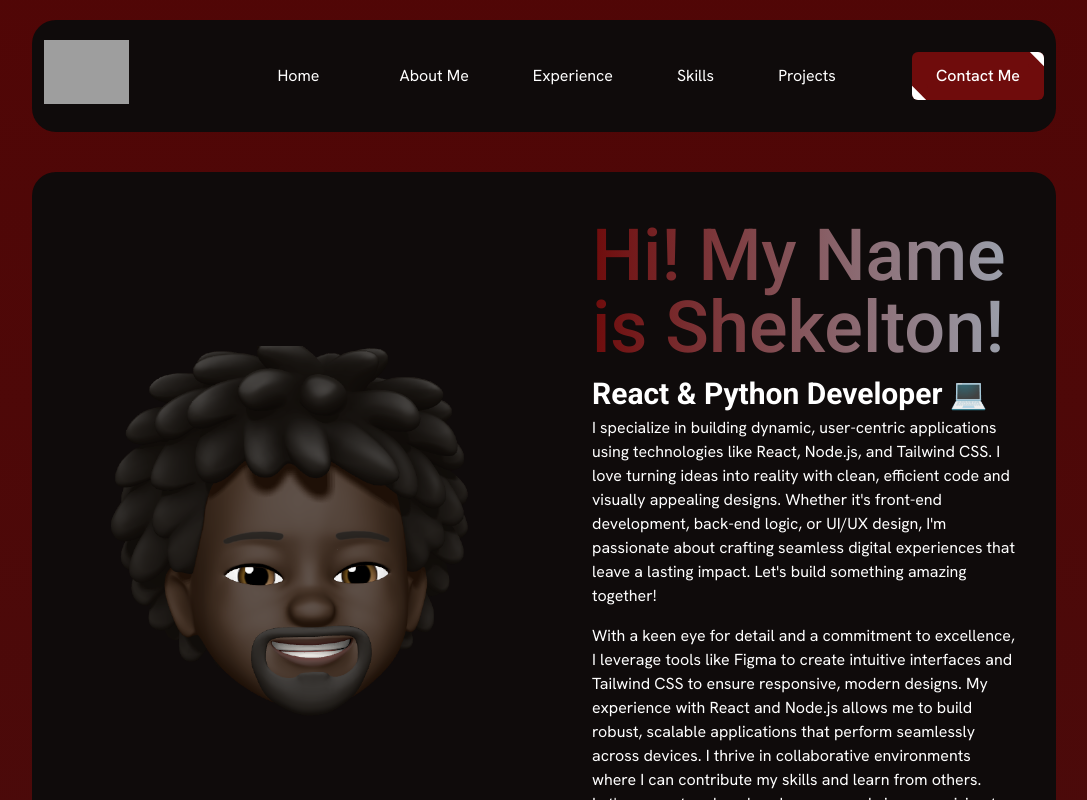
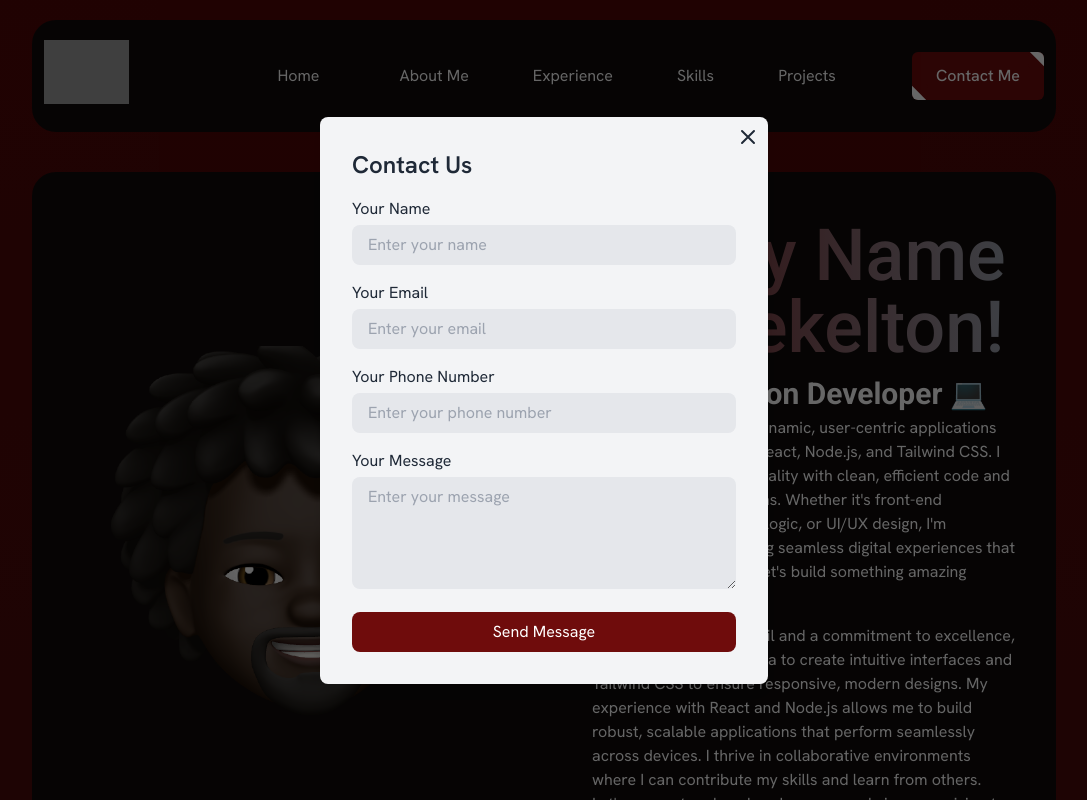
Before and after one commit to 4700gfx/shek-new-port, a React (Create React App) app: page / in a window 1280 px wide. Both pictures are taken after a click on the button "Contact Me". Shown: the top 800 px of the page, without its empty margins (96-1183 px from the left). Built offline with nearby package versions, Linux system fonts and the light colour scheme; grey boxes are pictures that could not be loaded.

Commit message:
Added Functionality to Modal Window

```diff
--- a/public/index.html
+++ b/public/index.html
@@ -2,7 +2,7 @@
 <html lang="en">
   <head>
     <meta charset="utf-8" />
-    <link rel="icon" href="%PUBLIC_URL%/favicon.ico" />
+    <link rel="icon" href="../src/assets/images/4700GFX.png" />
     <meta name="viewport" content="width=device-width, initial-scale=1" />
     <meta name="theme-color" content="#000000" />
     <meta name="description" content="Web site created using create-react-app"/>
--- /dev/null
+++ b/src/components/Modal.js
@@ -0,0 +1,81 @@
+import React from 'react';
+
+const Modal = ({ isOpen, onClose }) => {
+  if (!isOpen) return null;
+
+  return (
+    <div className="fixed inset-0 flex items-center justify-center bg-black bg-opacity-60 z-50">
+      <div className="relative bg-gray-100 p-6 md:p-8 rounded-lg shadow-lg max-w-md w-full mx-4">
+        <button
+          className="absolute top-2 right-2 text-gray-800"
+          onClick={onClose}
+        >
+          <svg className="w-6 h-6" fill="none" stroke="currentColor" viewBox="0 0 24 24" xmlns="http://www.w3.org/2000/svg">
+            <path strokeLinecap="round" strokeLinejoin="round" strokeWidth="2" d="M6 18L18 6M6 6l12 12"></path>
+          </svg>
+        </button>
+        <h2 className="text-2xl font-semibold text-gray-800 mb-4">Contact Us</h2>
+        <form
+          action="https://formspree.io/f/mldrwalo"  // Replace with your Form ID
+          method="POST"
+          target="_blank"
+        >
+          <div className="mb-4">
+            <label className="block text-gray-800 mb-1" htmlFor="name">Your Name</label>
+            <input
+              className="w-full px-4 py-2 bg-gray-200 rounded-lg text-black focus:outline-none focus:ring-2 focus:ring-red-500 transition duration-300"
+              placeholder="Enter your name"
+              type="text"
+              name="name"
+              id="name"
+              required
+            />
+          </div>
+          <div className="mb-4">
+            <label className="block text-gray-800 mb-1" htmlFor="email">Your Email</label>
+            <input
+              className="w-full px-4 py-2 bg-gray-200 rounded-lg text-black focus:outline-none focus:ring-2 focus:ring-red-500 transition duration-300"
+              placeholder="Enter your email"
+              name="email"
+              id="email"
+              type="email"
+              required
+            />
+          </div>
+
+          <div className="mb-4">
+            <label className="block text-gray-800 mb-1" htmlFor="phone">Your Phone Number</label>
+            <input
+              className="w-full px-4 py-2 bg-gray-200 rounded-lg text-black focus:outline-none focus:ring-2 focus:ring-red-500 transition duration-300"
+              placeholder="Enter your phone number"
+              name="phone"
+              id="phone"
+              type="tel"
+              required
+            />
+          </div>
+
+          <div className="mb-4">
+            <label className="block text-gray-800 mb-1" htmlFor="message">Your Message</label>
+            <textarea
+              className="w-full px-4 py-2 bg-gray-200 rounded-lg text-black focus:outline-none focus:ring-2 focus:ring-red-500 transition duration-300"
+              rows="4"
+              placeholder="Enter your message"
+              name="message"
+              id="message"
+              required
+            ></textarea>
+          </div>
+          <button
+            className="w-full bg-deepRed text-white py-2 px-4 rounded-lg hover:bg-black transition duration-300"
+            type="submit"
+          >
+            Send Message
+          </button>
+        </form>
+      </div>
+    </div>
+  );
+};
+
+export default Modal;
--- a/src/components/Navbar.js
+++ b/src/components/Navbar.js
@@ -1,8 +1,10 @@
 import React, { useState } from 'react';
 import logo from '../assets/images/4700GFX.png';
+import Modal from './Modal';  // Make sure to import the Modal component
 
 const Navbar = () => {
   const [isOpen, setIsOpen] = useState(false);
+  const [isModalOpen, setIsModalOpen] = useState(false);
 
   const tabs = {
     home: "Home",
@@ -14,52 +16,45 @@ const Navbar = () => {
 
   return (
     <header>
-      <nav className='bg-darkRed text-white flex items-center justify-between w-4/5 mx-auto my-5 rounded-3xl p-3'>
-        <img className='h-16 w-auto mb-2' src={logo} alt="logo" />
+      <nav className="bg-darkRed text-white flex items-center justify-between w-4/5 mx-auto my-5 rounded-3xl p-3">
+        <img className="h-16 w-auto mb-2" src={logo} alt="logo" />
         {/* Hamburger Menu Button */}
         <button
-          className='block md:hidden p-2'
+          className="block md:hidden p-2"
           onClick={() => setIsOpen(!isOpen)}
         >
-          <svg className='w-6 h-6' fill='none' stroke='currentColor' viewBox='0 0 24 24' xmlns='http://www.w3.org/2000/svg'>
-            <path strokeLinecap='round' strokeLinejoin='round' strokeWidth='2' d='M4 6h16M4 12h16m-7 6h7'></path>
+          <svg className="w-6 h-6" fill="none" stroke="currentColor" viewBox="0 0 24 24" xmlns="http://www.w3.org/2000/svg">
+            <path strokeLinecap="round" strokeLinejoin="round" strokeWidth="2" d="M4 6h16M4 12h16m-7 6h7"></path>
           </svg>
         </button>
         {/* Menu */}
         <ul className={`mr-10 md:flex md:flex-row md:space-x-8 absolute md:relative bg-darkRed ${isOpen ? 'w-4/5' : 'hidden'} md:w-auto md:space-x-8 top-16 md:top-auto left-0 ${isOpen ? 'block' : 'hidden'} md:block ml-24`}>
           {Object.keys(tabs).map((nav) => (
-            <li className='m-4 p-4 transition-transform duration-300 ease-in-out transform hover:bg-deepRed hover:rounded-full hover:text-white hover:scale-105'>
+            <li key={nav} className="m-4 p-4 transition-transform duration-300 ease-in-out transform hover:bg-deepRed hover:rounded-full hover:text-white hover:scale-105">
               {tabs[nav]}
             </li>
           ))}
         </ul>
 
         <button
-          class="relative flex items-center px-6 py-3 overflow-hidden font-medium transition-all bg-deepRed rounded-md group"
+          className="relative flex items-center px-6 py-3 overflow-hidden font-medium transition-all bg-deepRed rounded-md group"
+          onClick={() => setIsModalOpen(true)}
         >
-          <span
-            class="absolute top-0 right-0 inline-block w-4 h-4 transition-all duration-500 ease-in-out bg-deepRed rounded group-hover:-mr-4 group-hover:-mt-4"
-          >
-            <span
-              class="absolute top-0 right-0 w-5 h-5 rotate-45 translate-x-1/2 -translate-y-1/2 bg-white"
-            ></span>
+          <span className="absolute top-0 right-0 inline-block w-4 h-4 transition-all duration-500 ease-in-out bg-deepRed rounded group-hover:-mr-4 group-hover:-mt-4">
+            <span className="absolute top-0 right-0 w-5 h-5 rotate-45 translate-x-1/2 -translate-y-1/2 bg-white"></span>
           </span>
-          <span
-            class="absolute bottom-0 rotate-180 left-0 inline-block w-4 h-4 transition-all duration-500 ease-in-out bg-deepRed rounded group-hover:-ml-4 group-hover:-mb-4"
-          >
-            <span
-              class="absolute top-0 right-0 w-5 h-5 rotate-45 translate-x-1/2 -translate-y-1/2 bg-white"
-            ></span>
+          <span className="absolute bottom-0 rotate-180 left-0 inline-block w-4 h-4 transition-all duration-500 ease-in-out bg-deepRed rounded group-hover:-ml-4 group-hover:-mb-4">
+            <span className="absolute top-0 right-0 w-5 h-5 rotate-45 translate-x-1/2 -translate-y-1/2 bg-white"></span>
           </span>
-          <span
-            class="absolute bottom-0 left-0 w-full h-full transition-all duration-500 ease-in-out delay-200 -translate-x-full bg-deepRed rounded-md group-hover:translate-x-0"
-          ></span>
-          <span
-            class="relative w-full text-left text-white transition-colors duration-200 ease-in-out group-hover:text-white"
-            >Contact Me</span>
+          <span className="absolute bottom-0 left-0 w-full h-full transition-all duration-500 ease-in-out delay-200 -translate-x-full bg-deepRed rounded-md group-hover:translate-x-0"></span>
+          <span className="relative w-full text-left text-white transition-colors duration-200 ease-in-out group-hover:text-white">
+            Contact Me
+          </span>
         </button>
+      </nav>
 
-      </nav>
+      {/* Modal Component */}
+      <Modal isOpen={isModalOpen} onClose={() => setIsModalOpen(false)} />
     </header>
   );
 };
```
